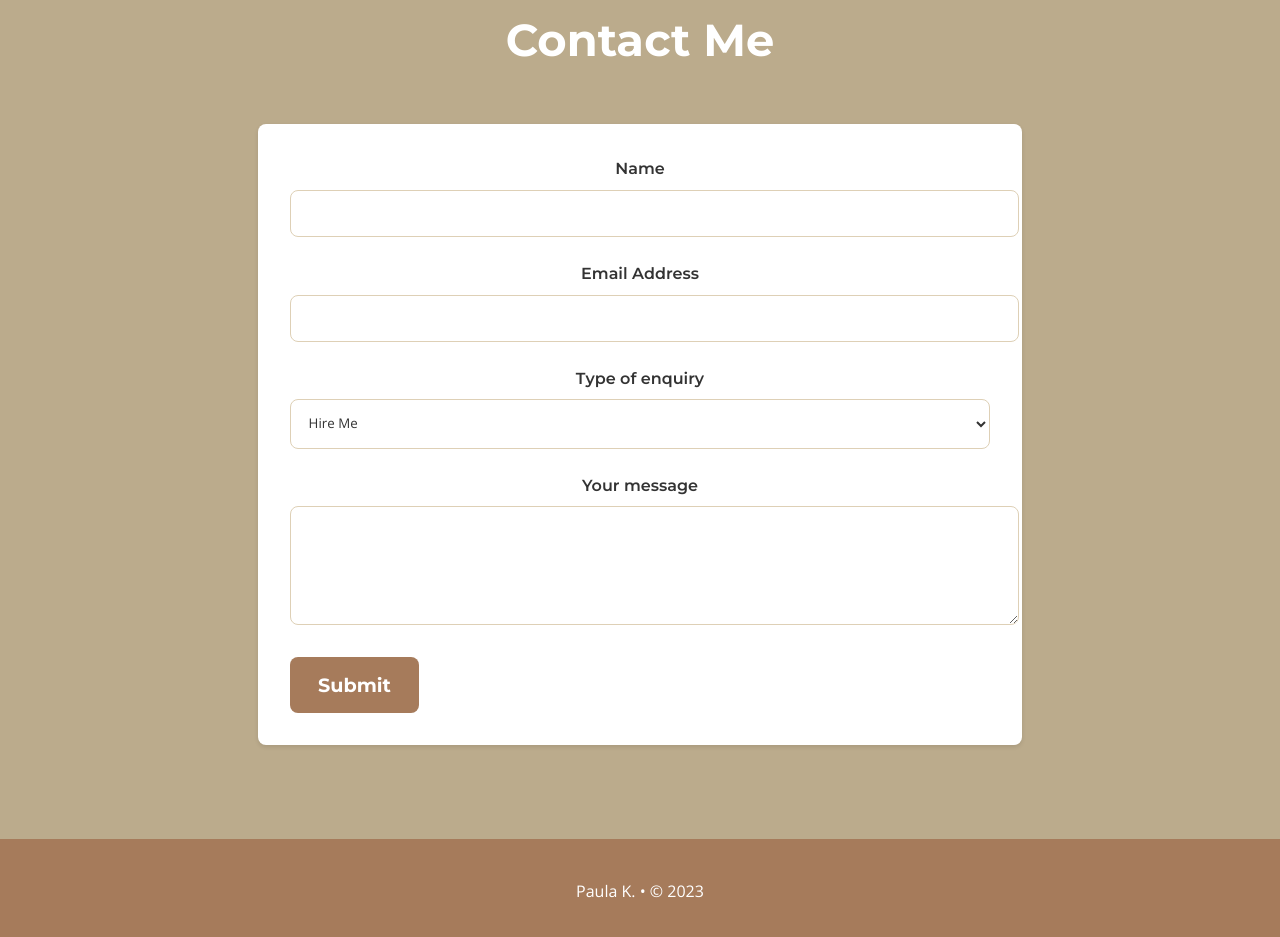
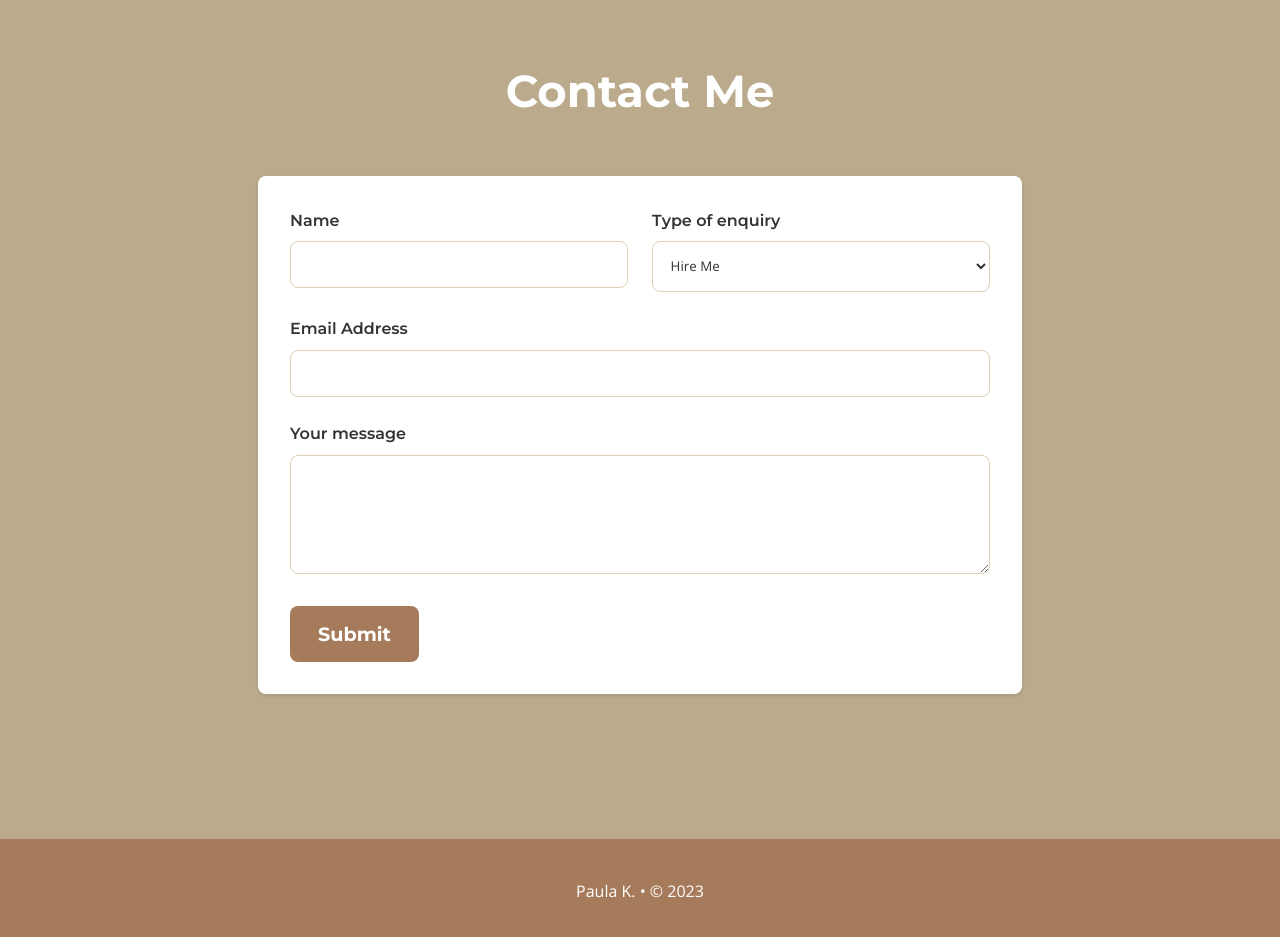
Before and after one commit to PaulaKDev/my-portfolio, a React (Vite) app: page / in a window 1280 px wide. Shown: the part 2220-3157 px from the top of the page. Built offline with nearby package versions, Linux system fonts and the light colour scheme.

Commit message:
Cambio y mejora sección ContactME

```diff
--- a/src/components/ContactMeSection.jsx
+++ b/src/components/ContactMeSection.jsx
@@ -44,10 +44,10 @@ const ContactMeSection = () => {
         minHeight: '100vh',
         display: 'flex',
         flexDirection: 'column',
-        alignItems: 'center',
+        alignItems: 'center', // Centra horizontalmente el div del formulario
         justifyContent: 'center',
         padding: 'calc(var(--spacing-unit) * 4) var(--spacing-unit)',
-        backgroundColor: 'var(--color-secondary)', // Fondo secundario
+        backgroundColor: 'var(--color-secondary)',
         color: 'var(--color-text-dark)',
       }}
     >
@@ -56,12 +56,50 @@ const ContactMeSection = () => {
         marginBottom: 'calc(var(--spacing-unit) * 3)',
         fontFamily: 'var(--font-heading)',
         fontWeight: 'bold',
-        color: 'var(--color-text-light)', // Título claro sobre fondo oscuro
+        color: 'var(--color-text-light)',
+        textAlign: 'center', // Centra el título "Contact Me"
       }}>Contact Me</h2>
-      <div style={{ maxWidth: '700px', width: '100%', backgroundColor: 'var(--color-text-light)', borderRadius: 'var(--border-radius-soft)', padding: 'calc(var(--spacing-unit) * 2)', boxShadow: 'var(--box-shadow-light)' }}>
-        <form onSubmit={formik.handleSubmit} style={{ display: 'flex', flexDirection: 'column', gap: '1.5rem' }}>
-          <div>
-            <label htmlFor="firstName" style={{ display: 'block', marginBottom: '0.5rem', fontFamily: 'var(--font-heading)', fontWeight: '600' }}>
+
+      <div
+        style={{
+          maxWidth: '700px',
+          width: '100%',
+          backgroundColor: 'var(--color-text-light)',
+          borderRadius: 'var(--border-radius-soft)',
+          padding: 'calc(var(--spacing-unit) * 2)',
+          boxShadow: 'var(--box-shadow-light)',
+        }}
+      >
+        <form
+          onSubmit={formik.handleSubmit}
+          style={{
+            display: 'flex',
+            flexDirection: 'column',
+            gap: '1.5rem',
+            width: '100%',
+          }}
+        >
+          {/* NUEVO CONTENEDOR FLEX PARA NAME Y TYPE OF ENQUIRY */}
+          <div
+            style={{
+              display: 'flex',
+              justifyContent: 'space-between', // Empuja Name a la izquierda y Type a la derecha
+              gap: '1.5rem', // Espacio entre los dos campos
+              flexWrap: 'wrap', // Permite que los elementos se envuelvan en pantallas pequeñas
+            }}
+          >
+            {/* NAME - Alineado a la izquierda (width: 50%) */}
+            <div style={{ flex: '1 1 48%', minWidth: '250px' }}> {/* Ajuste para responsividad */}
+              <label
+                htmlFor="firstName"
+                style={{
+                  display: 'block',
+                  marginBottom: '0.5rem',
+                  fontFamily: 'var(--font-heading)',
+                  fontWeight: '600',
+                  textAlign: 'left', // Asegura la alineación de la etiqueta
+                }}
+              >
                 Name
               </label>
               <input
@@ -70,24 +108,78 @@ const ContactMeSection = () => {
                 type="text"
                 {...formik.getFieldProps('firstName')}
                 style={{
-                width: '100%',
+                  width: '100%', // Ocupa el 100% de su contenedor (el div del 48%)
                   padding: '0.85rem',
                   borderRadius: 'var(--border-radius-soft)',
-                border: `1px solid ${formik.touched.firstName && formik.errors.firstName ? 'red' : 'var(--color-accent)'}`,
+                  border: `1px solid ${
+                    formik.touched.firstName && formik.errors.firstName
+                      ? 'red'
+                      : 'var(--color-accent)'
+                  }`,
                   backgroundColor: '#fff',
                   color: 'var(--color-text-dark)',
                   fontFamily: 'var(--font-body)',
+                  boxSizing: 'border-box', // Importante para que padding y border no excedan el 100%
                 }}
               />
-            {formik.touched.firstName && formik.errors.firstName ? (
-              <p style={{ color: 'red', fontSize: '0.85rem', marginTop: '0.3rem' }}>
+              {formik.touched.firstName && formik.errors.firstName && (
+                <p style={{ color: 'red', fontSize: '0.85rem', marginTop: '0.3rem', textAlign: 'left' }}>
                   {formik.errors.firstName}
                 </p>
-            ) : null}
+              )}
             </div>
 
+            {/* TYPE SELECT - Alineado a la derecha (width: 50%) */}
+            <div style={{ flex: '1 1 48%', minWidth: '250px' }}> {/* Ajuste para responsividad */}
+              <label
+                htmlFor="type"
+                style={{
+                  display: 'block',
+                  marginBottom: '0.5rem',
+                  fontFamily: 'var(--font-heading)',
+                  fontWeight: '600',
+                  textAlign: 'left', // Asegura la alineación de la etiqueta
+                }}
+              >
+                Type of enquiry
+              </label>
+              <select
+                id="type"
+                name="type"
+                {...formik.getFieldProps('type')}
+                style={{
+                  width: '100%', // Ocupa el 100% de su contenedor (el div del 48%)
+                  padding: '0.85rem',
+                  borderRadius: 'var(--border-radius-soft)',
+                  border: '1px solid var(--color-accent)',
+                  backgroundColor: '#fff',
+                  color: 'var(--color-text-dark)',
+                  fontFamily: 'var(--font-body)',
+                  minHeight: '3.2rem',
+                  display: 'block',
+                  boxSizing: 'border-box', // Importante para que padding y border no excedan el 100%
+                }}
+              >
+                <option value="hireMe">Hire Me</option>
+                <option value="openSource">Open Source</option>
+                <option value="other">Other</option>
+              </select>
+            </div>
+          </div>
+          {/* FIN DEL CONTENEDOR FLEX COMBINADO */}
+
+          {/* EMAIL - Mantenido solo en su línea */}
           <div>
-            <label htmlFor="email" style={{ display: 'block', marginBottom: '0.5rem', fontFamily: 'var(--font-heading)', fontWeight: '600' }}>
+            <label
+              htmlFor="email"
+              style={{
+                display: 'block',
+                marginBottom: '0.5rem',
+                fontFamily: 'var(--font-heading)',
+                fontWeight: '600',
+                textAlign: 'left', // Asegura la alineación de la etiqueta
+              }}
+            >
               Email Address
             </label>
             <input
@@ -99,45 +191,36 @@ const ContactMeSection = () => {
                 width: '100%',
                 padding: '0.85rem',
                 borderRadius: 'var(--border-radius-soft)',
-                border: `1px solid ${formik.touched.email && formik.errors.email ? 'red' : 'var(--color-accent)'}`,
+                border: `1px solid ${
+                  formik.touched.email && formik.errors.email
+                    ? 'red'
+                    : 'var(--color-accent)'
+                }`,
                 backgroundColor: '#fff',
                 color: 'var(--color-text-dark)',
                 fontFamily: 'var(--font-body)',
+                boxSizing: 'border-box', // Importante
               }}
             />
-            {formik.touched.email && formik.errors.email ? (
-              <p style={{ color: 'red', fontSize: '0.85rem', marginTop: '0.3rem' }}>
+            {formik.touched.email && formik.errors.email && (
+              <p style={{ color: 'red', fontSize: '0.85rem', marginTop: '0.3rem', textAlign: 'left' }}>
                 {formik.errors.email}
               </p>
-            ) : null}
+            )}
           </div>
 
+          {/* MESSAGE - (se mantiene igual) */}
           <div>
-            <label htmlFor="type" style={{ display: 'block', marginBottom: '0.5rem', fontFamily: 'var(--font-heading)', fontWeight: '600' }}>
-              Type of enquiry
-            </label>
-            <select
-              id="type"
-              name="type"
-              {...formik.getFieldProps('type')}
+            <label
+              htmlFor="comment"
               style={{
-                width: '100%',
-                padding: '0.85rem',
-                borderRadius: 'var(--border-radius-soft)',
-                border: '1px solid var(--color-accent)',
-                backgroundColor: '#fff',
-                color: 'var(--color-text-dark)',
-                fontFamily: 'var(--font-body)',
+                display: 'block',
+                marginBottom: '0.5rem',
+                fontFamily: 'var(--font-heading)',
+                fontWeight: '600',
+                textAlign: 'left', // Asegura la alineación de la etiqueta
               }}
             >
-              <option value="hireMe">Hire Me</option>
-              <option value="openSource">Open Source</option>
-              <option value="other">Other</option>
-            </select>
-          </div>
-
-          <div>
-            <label htmlFor="comment" style={{ display: 'block', marginBottom: '0.5rem', fontFamily: 'var(--font-heading)', fontWeight: '600' }}>
               Your message
             </label>
             <textarea
@@ -149,18 +232,23 @@ const ContactMeSection = () => {
                 width: '100%',
                 padding: '0.85rem',
                 borderRadius: 'var(--border-radius-soft)',
-                border: `1px solid ${formik.touched.comment && formik.errors.comment ? 'red' : 'var(--color-accent)'}`,
+                border: `1px solid ${
+                  formik.touched.comment && formik.errors.comment
+                    ? 'red'
+                    : 'var(--color-accent)'
+                }`,
                 backgroundColor: '#fff',
                 color: 'var(--color-text-dark)',
                 resize: 'vertical',
                 fontFamily: 'var(--font-body)',
+                boxSizing: 'border-box', // Importante
               }}
             ></textarea>
-            {formik.touched.comment && formik.errors.comment ? (
-              <p style={{ color: 'red', fontSize: '0.85rem', marginTop: '0.3rem' }}>
+            {formik.touched.comment && formik.errors.comment && (
+              <p style={{ color: 'red', fontSize: '0.85rem', marginTop: '0.3rem', textAlign: 'left' }}>
                 {formik.errors.comment}
               </p>
-            ) : null}
+            )}
           </div>
 
           <button
@@ -168,7 +256,7 @@ const ContactMeSection = () => {
             disabled={isLoading}
             style={{
               padding: '1rem 1.75rem',
-              backgroundColor: 'var(--color-primary)', // Botón con tu color principal
+              backgroundColor: 'var(--color-primary)',
               color: 'var(--color-text-light)',
               border: 'none',
               borderRadius: 'var(--border-radius-soft)',
@@ -177,7 +265,7 @@ const ContactMeSection = () => {
               fontWeight: '700',
               fontFamily: 'var(--font-heading)',
               transition: 'background-color 0.2s',
-              alignSelf: 'flex-start', // Alinear a la izquierda como en tu web
+              alignSelf: 'flex-start', // Alinea el botón a la izquierda
             }}
           >
             {isLoading ? 'Submitting...' : 'Submit'}
```
Lines whose indentation alone changed are shown as unchanged.
